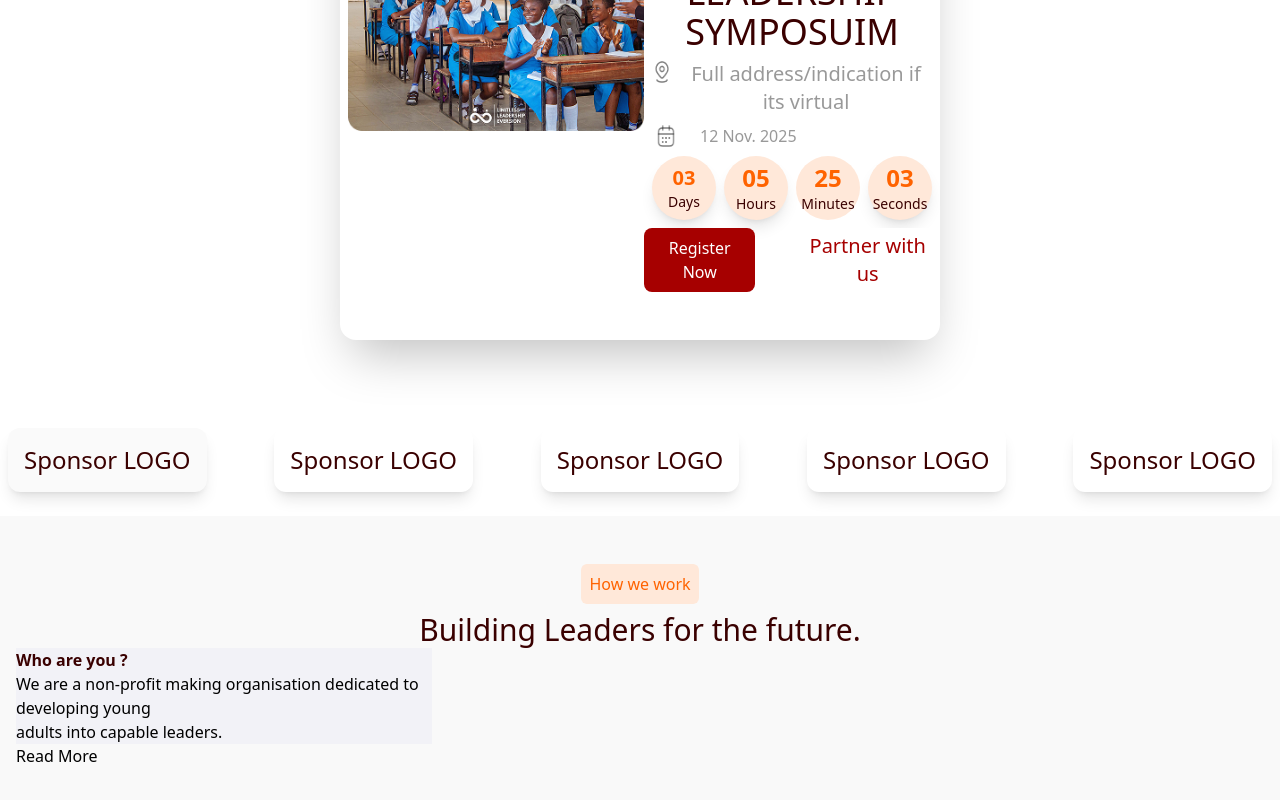
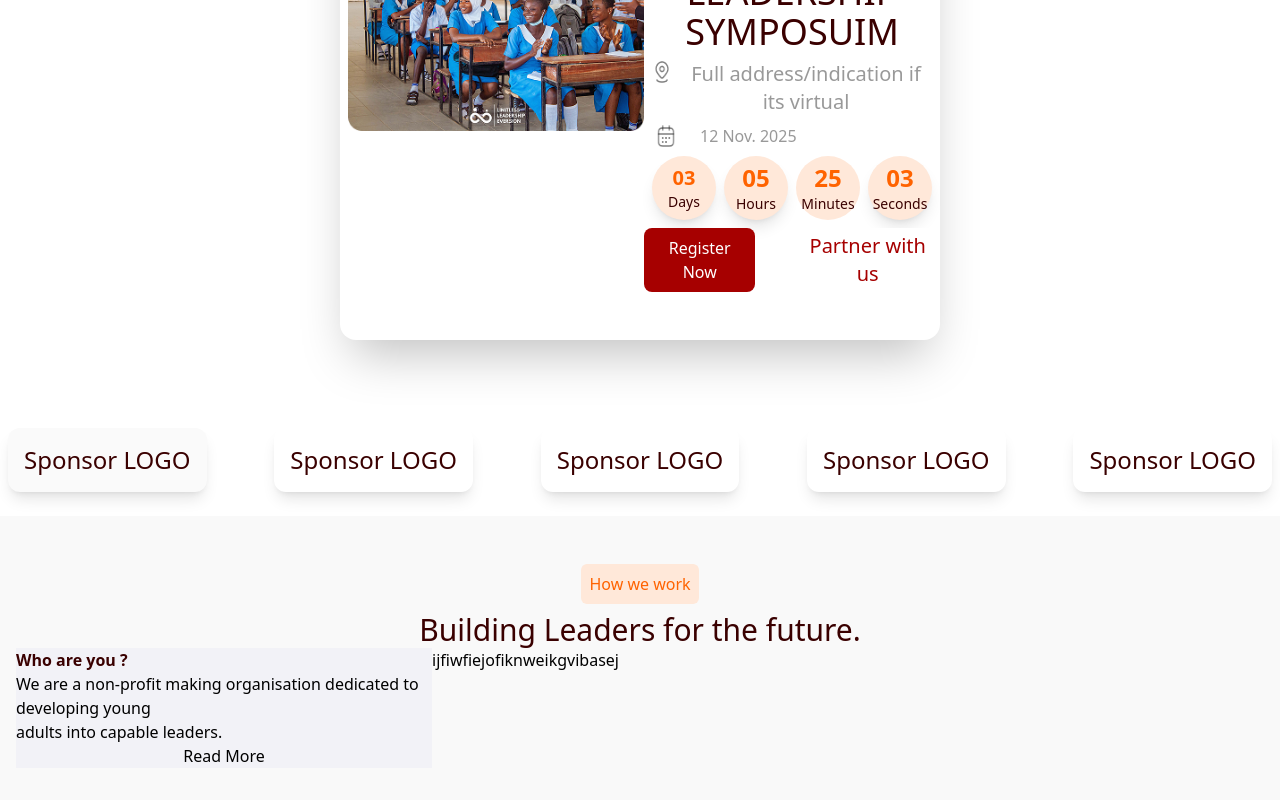
Before and after one commit to Developerfiyin/LLE-website, a React (Vite) app: page / in a window 1280 px wide. Shown: the part 1634-2434 px from the top of the page. Built offline with nearby package versions, Linux system fonts and the light colour scheme.

Commit message:
styled div

```diff
--- a/src/Components/vision.jsx
+++ b/src/Components/vision.jsx
@@ -10,15 +10,15 @@ const vision = () => {
 
 
                        <div className='grid grid-cols-3'>
-                            <div >
-                               <div className='bg-[#f2f2f7] '>
+                            <div className='bg-[#f2f2f7] flex flex-col' >
+                               <div className=''>
                             <h5 className='text-[#3a0000] font-semibold '>Who are you ?</h5>
                             <h5>We are a non-profit making organisation dedicated to developing young <br /> adults into capable leaders. </h5>
                         </div>
                         <button>Read More</button>
                             </div>
 
-
+ijfiwfiejofiknweikgvibasej
                        </div>
 
 
```
